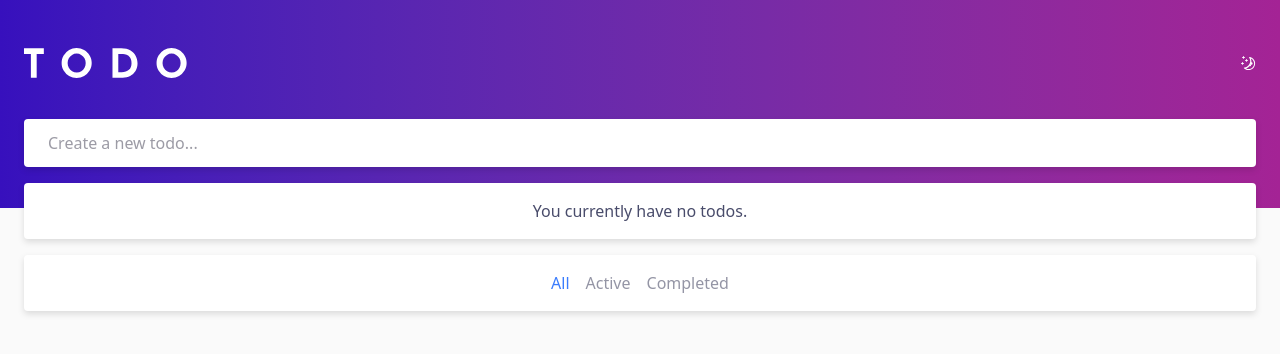
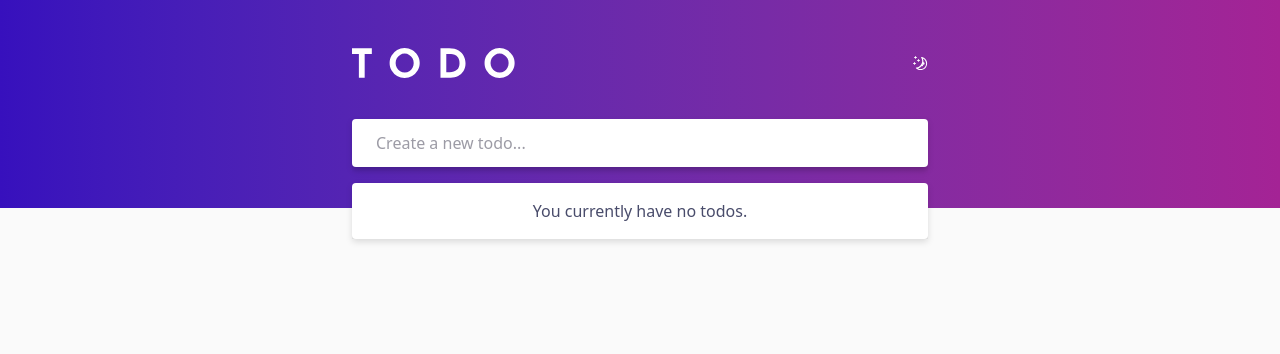
Before and after one commit to nofuenterr/todo-app, a React (Vite) app: page / in a window 1280 px wide. Shown: the top 354 px of the page. Built offline with nearby package versions, Linux system fonts and the light colour scheme.

Commit message:
feat: add breakpoints with corresponding styles for Main component and FilterGroup components

```diff
--- a/src/App.jsx
+++ b/src/App.jsx
@@ -11,9 +11,11 @@ function App() {
 	}, [dark])
 
 	return (
-		<div className="py-12 px-6 relative grid gap-10">
-			<Header />
-			<Main />
+		<div className="py-12 px-6 relative h-dvh">
+			<div className="max-w-xl grid gap-10 mx-auto h-full content-start">
+				<Header />
+				<Main />
+			</div>
 			<div className="absolute top-0 left-0 bg-linear-to-r from-gradient-2-start to-gradient-2-end h-52 w-full -z-10"></div>
 		</div>
 	)
--- a/src/components/Main.jsx
+++ b/src/components/Main.jsx
@@ -7,23 +7,25 @@ import { ToggleGroup } from "radix-ui";
 
 export default function Main() {
   const todoIds = useTodoStore(s => s.todoIds)
-  const filterTodoIds = useTodoStore(s => s.filterTodoIds)
   const deleteCompletedTodos = useTodoStore(s => s.deleteCompletedTodos)
 
   return (
-    <main className='grid gap-4'>
+    <main className='grid gap-4 overflow-hidden drop-shadow-md'>
       <AddTodo />
 
       {todoIds.length !== 0
         ? (
-          <div className='bg-white dark:bg-navy-900 rounded-sm drop-shadow-md'>
-            <ul className='text-navy-850 dark:text-purple-100 '>
+          <div className='bg-white dark:bg-navy-900 rounded-sm overflow-scroll'>
+            <ul className='text-navy-850 dark:text-purple-100'>
               {todoIds.map(id => {
                 return <TodoItem key={id} id={id} />
               })}
             </ul>
             <div className='text-gray-600 dark:text-purple-600 py-4 px-5 flex justify-between items-center'>
               <span aria-label='Number of todos'>{todoIds.length} items</span>
+              <div className='hidden sm:inline-block bg-white dark:bg-navy-900 text-gray-600 dark:text-purple-600'>
+                <FilterGroup />
+              </div>
               <button className='cursor-pointer' onClick={deleteCompletedTodos} aria-label='Clear completed todos'>Clear Completed</button>
             </div>
           </div>
@@ -35,35 +37,8 @@ export default function Main() {
         )
       }
 
-      <div className='bg-white dark:bg-navy-900 text-gray-600 dark:text-purple-600 py-4 grid place-content-center rounded-sm drop-shadow-md'>
-        <ToggleGroup.Root
-          className='flex items-center gap-4 *:cursor-pointer *:aria-checked:text-blue-500'
-          type="single"
-          defaultValue="all"
-          aria-label="Filter todos"
-        >
-          <ToggleGroup.Item
-            value="all"
-            aria-label="All todos"
-            onClick={() => filterTodoIds('all')}
-          >
-            <span>All</span>
-          </ToggleGroup.Item>
-          <ToggleGroup.Item
-            value="active"
-            aria-label="Active todos"
-            onClick={() => filterTodoIds('active')}
-          >
-            <span>Active</span>
-          </ToggleGroup.Item>
-          <ToggleGroup.Item
-            value="completed"
-            aria-label="Completed todos"
-            onClick={() => filterTodoIds('completed')}
-          >
-            <span>Completed</span>
-          </ToggleGroup.Item>
-        </ToggleGroup.Root>
+      <div className='sm:hidden bg-white dark:bg-navy-900 text-gray-600 dark:text-purple-600 py-4 grid place-content-center rounded-sm drop-shadow-md'>
+        <FilterGroup />
       </div>
     </main>
   )
@@ -128,4 +103,37 @@ function TodoItem({ id }) {
   )
 }
 
-/* bg-linear-to-r from-gradient-2-start to-gradient-2-end */
+function FilterGroup() {
+  const filterTodoIds = useTodoStore(s => s.filterTodoIds)
+
+  return (
+    <ToggleGroup.Root
+      className='flex items-center gap-4 *:cursor-pointer *:aria-checked:text-blue-500'
+      type="single"
+      defaultValue="all"
+      aria-label="Filter todos"
+    >
+      <ToggleGroup.Item
+        value="all"
+        aria-label="All todos"
+        onClick={() => filterTodoIds('all')}
+      >
+        <span>All</span>
+      </ToggleGroup.Item>
+      <ToggleGroup.Item
+        value="active"
+        aria-label="Active todos"
+        onClick={() => filterTodoIds('active')}
+      >
+        <span>Active</span>
+      </ToggleGroup.Item>
+      <ToggleGroup.Item
+        value="completed"
+        aria-label="Completed todos"
+        onClick={() => filterTodoIds('completed')}
+      >
+        <span>Completed</span>
+      </ToggleGroup.Item>
+    </ToggleGroup.Root>
+  )
+}
```
